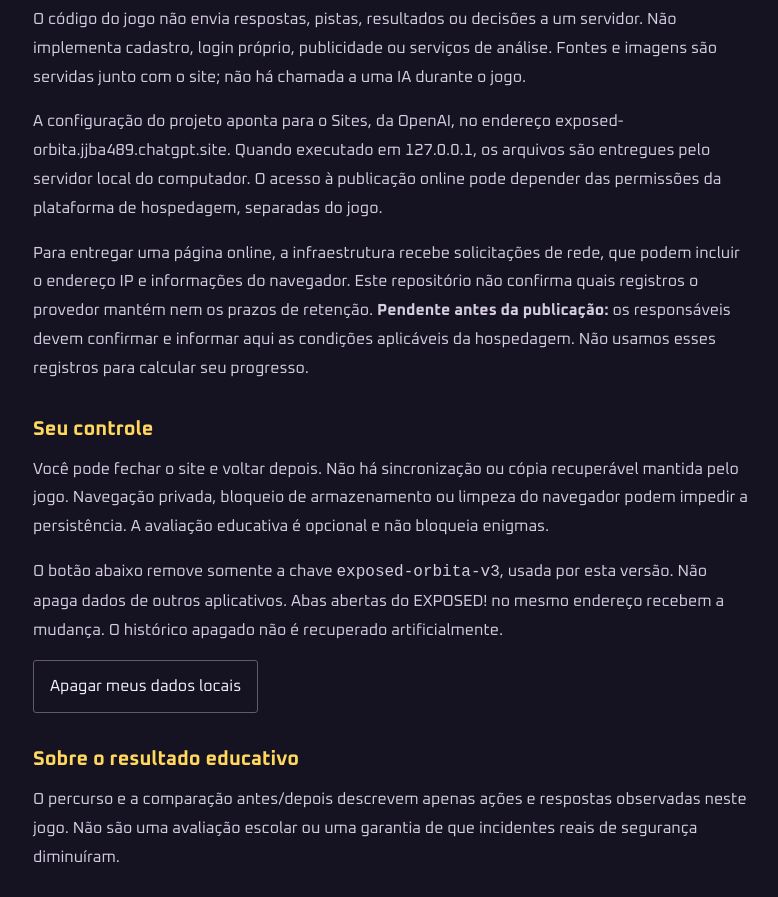
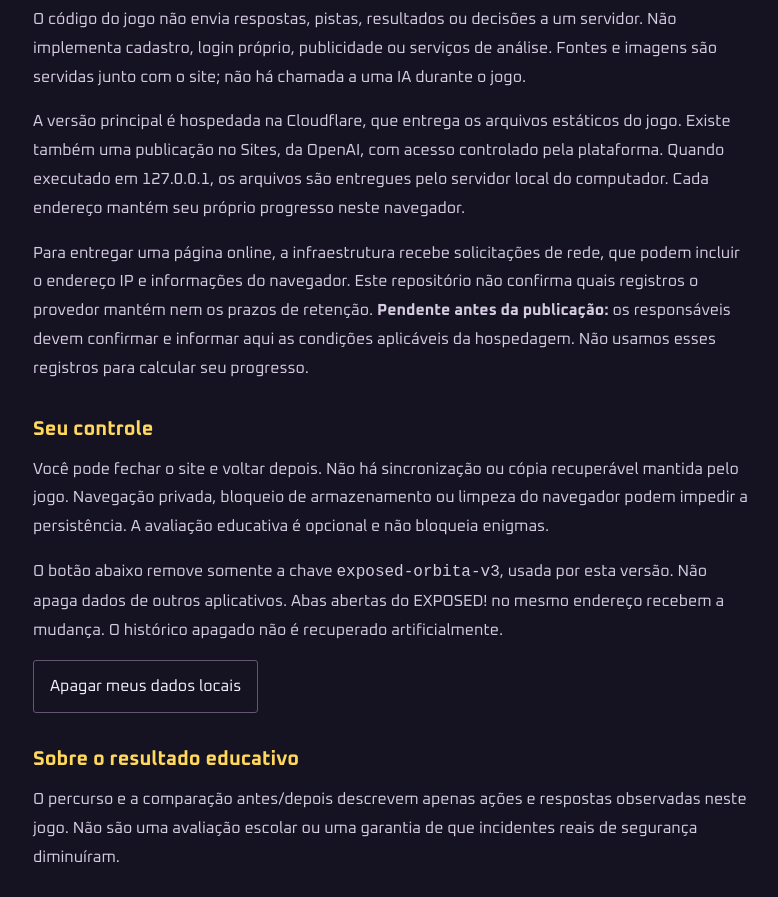
Before and after one commit to smashsola/exposed-, a website with bundled scripts: page privacidade.html in a window 1280 px wide. Shown: the part 1078-1975 px from the top of the page, without its empty margins (249-1027 px from the left). Built offline with nearby package versions, Linux system fonts and the light colour scheme.

Commit message:
Configure Cloudflare static deployment

```diff
--- a/privacidade.html
+++ b/privacidade.html
@@ -4,7 +4,7 @@
 <p>O EXPOSED! Órbita é um jogo educativo: você investiga publicações de personagens fictícios e experimenta formas de reduzir a exposição de informações. Não é uma ferramenta para investigar pessoas reais.</p>
 <h2>O que fica salvo</h2><p>O jogo guarda automaticamente, no armazenamento local deste navegador, suas respostas aos enigmas, pistas guardadas e selecionadas, dicas abertas, casos resolvidos ou revelados e mudanças feitas na simulação de proteção. Também guarda curtidas, posts salvos, o último caso escolhido e se você dispensou a orientação inicial.</p><p>Desde esta atualização, registra tentativas de resposta, revisões de evidências e decisões de proteção para mostrar seu percurso educativo. Se você escolher fazer a avaliação opcional, ficam salvas as alternativas selecionadas e a data de cada etapa. Não pedimos nome, escola, endereço, perfil real ou relatos pessoais.</p>
 <h2>Desafio diário e histórico</h2><p>O calendário usa a data de Brasília para escolher o mesmo enigma para todos naquele dia, em uma rotação dos 15 casos existentes. Ao resolver o desafio diário, a data e o caso concluído ficam registrados neste navegador. O resultado válido não tem botão de reinício. Casos e rastros em andamento também ficam salvos, para você continuar depois.</p><p>O armazenamento não é uma conta: ele pertence a este navegador e endereço do site. Outro navegador, aparelho ou a versão local pode ter um histórico diferente. Apagar os dados do navegador também pode apagar o registro diário. Não usamos identificação por IP, impressão digital do dispositivo ou rastreamento para tentar impedir uma nova tentativa após essa exclusão.</p>
-<h2>Envio de dados e hospedagem</h2><p>O código do jogo não envia respostas, pistas, resultados ou decisões a um servidor. Não implementa cadastro, login próprio, publicidade ou serviços de análise. Fontes e imagens são servidas junto com o site; não há chamada a uma IA durante o jogo.</p><p>A configuração do projeto aponta para o Sites, da OpenAI, no endereço <a href="https://exposed-orbita.jjba489.chatgpt.site/">exposed-orbita.jjba489.chatgpt.site</a>. Quando executado em 127.0.0.1, os arquivos são entregues pelo servidor local do computador. O acesso à publicação online pode depender das permissões da plataforma de hospedagem, separadas do jogo.</p><p>Para entregar uma página online, a infraestrutura recebe solicitações de rede, que podem incluir o endereço IP e informações do navegador. Este repositório não confirma quais registros o provedor mantém nem os prazos de retenção. <strong>Pendente antes da publicação:</strong> os responsáveis devem confirmar e informar aqui as condições aplicáveis da hospedagem. Não usamos esses registros para calcular seu progresso.</p>
+<h2>Envio de dados e hospedagem</h2><p>O código do jogo não envia respostas, pistas, resultados ou decisões a um servidor. Não implementa cadastro, login próprio, publicidade ou serviços de análise. Fontes e imagens são servidas junto com o site; não há chamada a uma IA durante o jogo.</p><p>A versão principal é hospedada na Cloudflare, que entrega os arquivos estáticos do jogo. Existe também uma publicação no Sites, da OpenAI, com acesso controlado pela plataforma. Quando executado em 127.0.0.1, os arquivos são entregues pelo servidor local do computador. Cada endereço mantém seu próprio progresso neste navegador.</p><p>Para entregar uma página online, a infraestrutura recebe solicitações de rede, que podem incluir o endereço IP e informações do navegador. Este repositório não confirma quais registros o provedor mantém nem os prazos de retenção. <strong>Pendente antes da publicação:</strong> os responsáveis devem confirmar e informar aqui as condições aplicáveis da hospedagem. Não usamos esses registros para calcular seu progresso.</p>
 <h2>Seu controle</h2><p>Você pode fechar o site e voltar depois. Não há sincronização ou cópia recuperável mantida pelo jogo. Navegação privada, bloqueio de armazenamento ou limpeza do navegador podem impedir a persistência. A avaliação educativa é opcional e não bloqueia enigmas.</p><p>O botão abaixo remove somente a chave <code>exposed-orbita-v3</code>, usada por esta versão. Não apaga dados de outros aplicativos. Abas abertas do EXPOSED! no mesmo endereço recebem a mudança. O histórico apagado não é recuperado artificialmente.</p>
 <button class="secondary" id="erase-open">Apagar meus dados locais</button><p id="privacy-status" role="status"></p>
 <h2>Sobre o resultado educativo</h2><p>O percurso e a comparação antes/depois descrevem apenas ações e respostas observadas neste jogo. Não são uma avaliação escolar ou uma garantia de que incidentes reais de segurança diminuíram.</p>
```
Also changed, not shown: package.json (+12 -1 lines), README.md, 2 other files.
